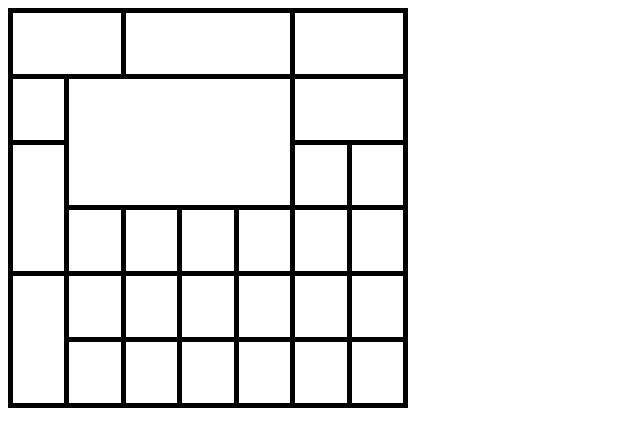
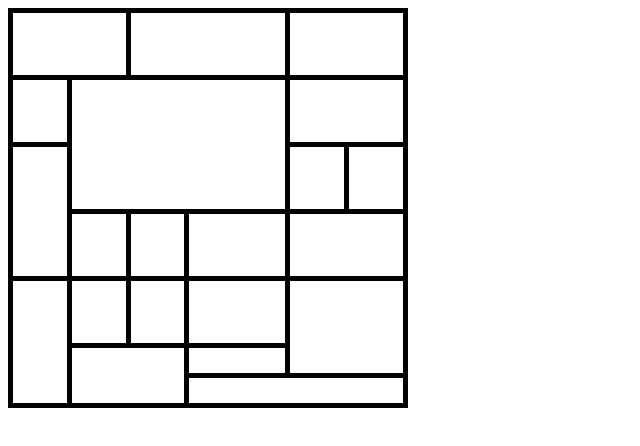
Before and after one commit to AlexandrMelnikov94/Melnikov_hometasks, a plain HTML site: page lesson-6-html/task1.html in a window 1280 px wide. Shown: the whole page, without its empty margins (0-640 px from the left). Drawn offline with Linux system fonts and the light colour scheme.

Commit message:
create table

```diff
--- a/lesson-6-html/task1.html
+++ b/lesson-6-html/task1.html
@@ -4,21 +4,29 @@
   <meta charset="UTF-8">
   <title>task-1</title>
   <style type="text/css">
-    table{border-collapse: collapse;width: 400px;}
-    td{border: 5px solid#000}
+      table {
+          border-collapse: collapse;
+          width: 400px;
+      }
+
+      td {
+          border: 5px solid #000
+      }
   </style>
 </head>
 <body>
   <table height="400px">
     <tr>
       <td colspan="2"></td>
-      <td colspan="3"></td>
+      <td colspan="4"></td>
       <td colspan="2"></td>
     </tr>
     <tr>
       <td rowspan="2"></td>
-      <td rowspan="4" colspan="4"></td>
-      <td rowspan="2" colspan="2"></td>
+      <td rowspan="4"
+          colspan="5"></td>
+      <td rowspan="2"
+          colspan="2"></td>
     </tr>
     <tr>
     </tr>
@@ -32,28 +40,25 @@
     <tr>
       <td></td>
       <td></td>
+      <td colspan="3"
+          width="5px"></td>
+      <td colspan="2"></td>
+    </tr>
+    <tr>
+      <td rowspan="3"></td>
       <td></td>
       <td></td>
-      <td></td>
-      <td></td>
+      <td colspan="3"></td>
+      <td colspan="2"
+          rowspan="2"></td>
     </tr>
-    <tr>
-      <td rowspan="2"></td>
-      <td></td>
-      <td></td>
-      <td></td>
-      <td></td>
-      <td></td>
-      <td></td>
+    <tr height="30px">
+      <td colspan="2"
+          rowspan="2"></td>
+      <td colspan="3"></td>
     </tr>
-    <tr>
-<!--      <td></td>-->
-      <td></td>
-      <td></td>
-      <td></td>
-      <td></td>
-      <td></td>
-      <td></td>
+    <tr height="30px">
+      <td colspan="5"></td>
     </tr>
   </table>
 </body>
```
